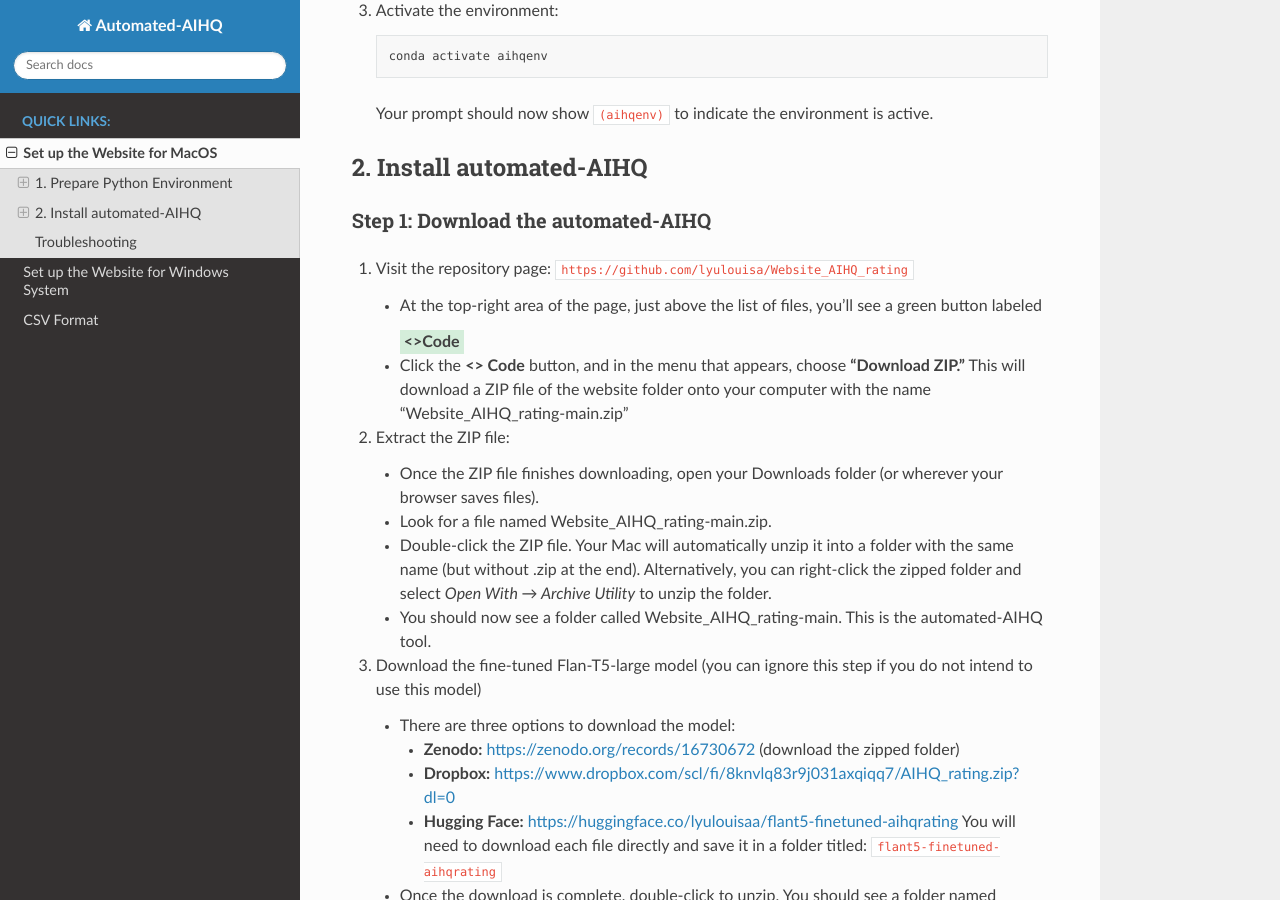
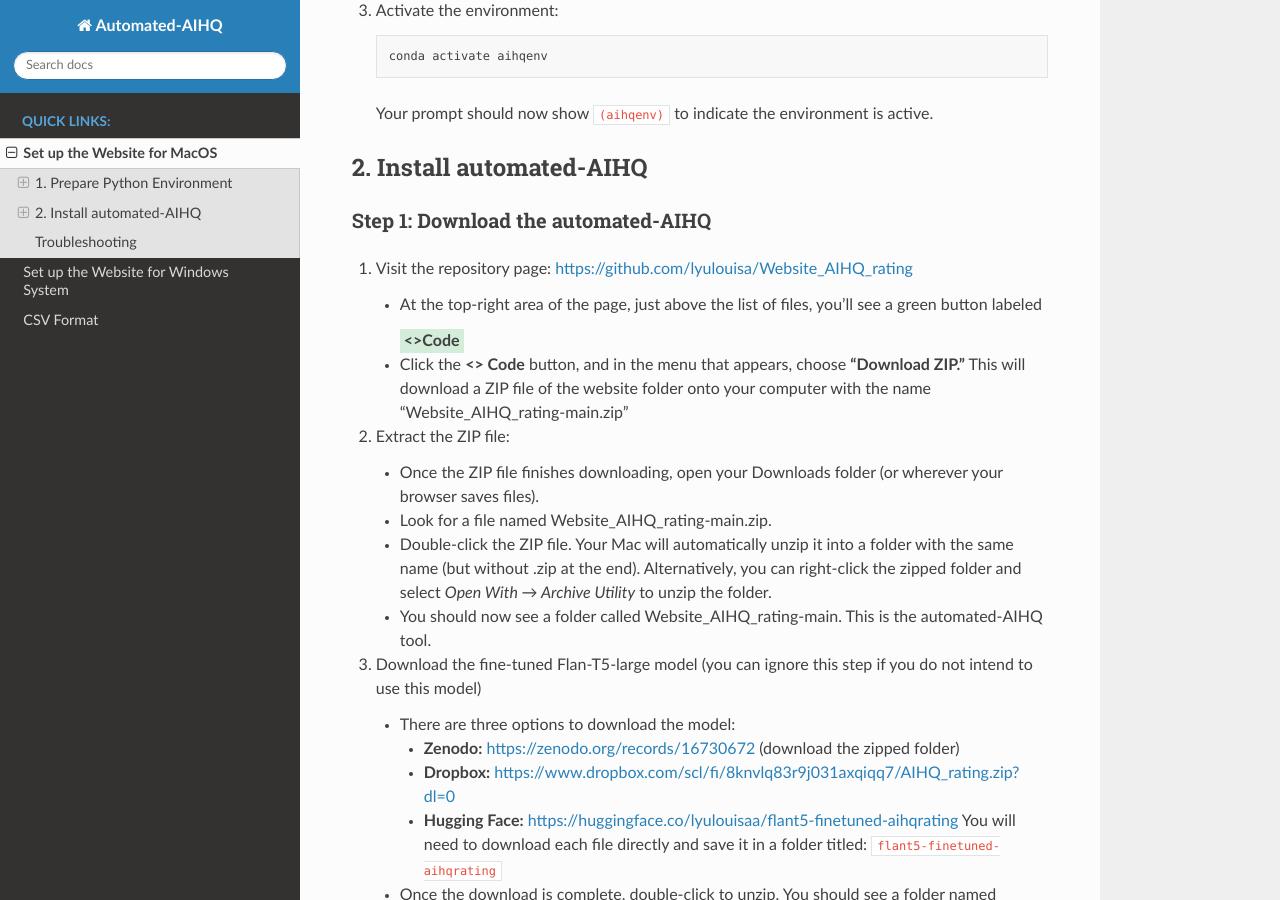
Before and after one commit to lyulouisa/Website_AIHQ_rating, a Sphinx documentation site: the page built from docs/source/mac.rst, in a window 1280 px wide and 900 px high, scrolled down 1280 px. Built offline with Sphinx 7.4.7 and the Read the Docs theme 3.1.0, drawn with Linux system fonts in a browser that asks for light colours.

Commit message:
Update mac.rst

```diff
--- a/docs/source/mac.rst
+++ b/docs/source/mac.rst
@@ -68,8 +68,7 @@
 Step 1: Download the automated-AIHQ
 ~~~~~~~~~~~~~~~~~~~~~~~~~~~~~~~~~~~
 
-1. Visit the repository page:
-   ``https://github.com/lyulouisa/Website_AIHQ_rating``
+1. Visit the repository page: https://github.com/lyulouisa/Website_AIHQ_rating
 
    - At the top-right area of the page, just above the list of files, you’ll see a green button labeled
 
```
